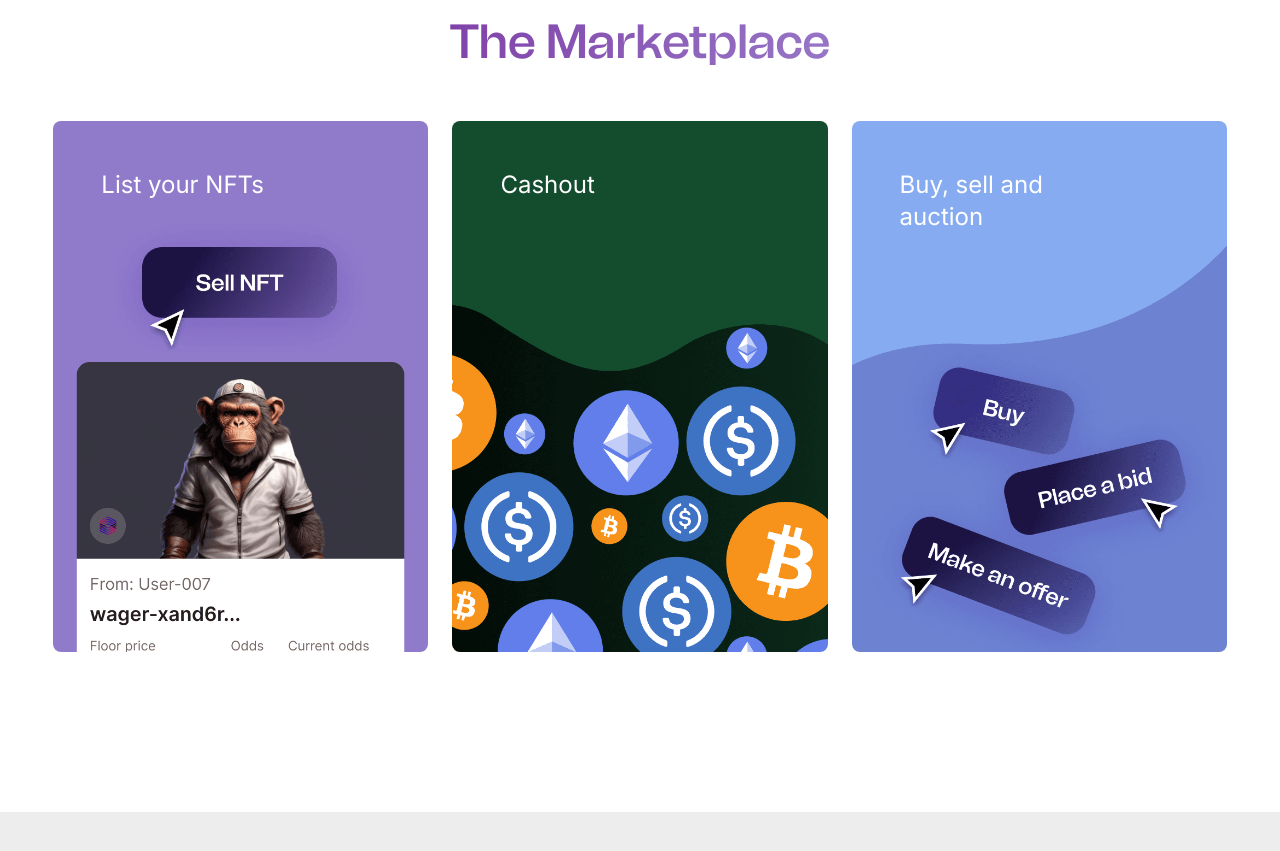
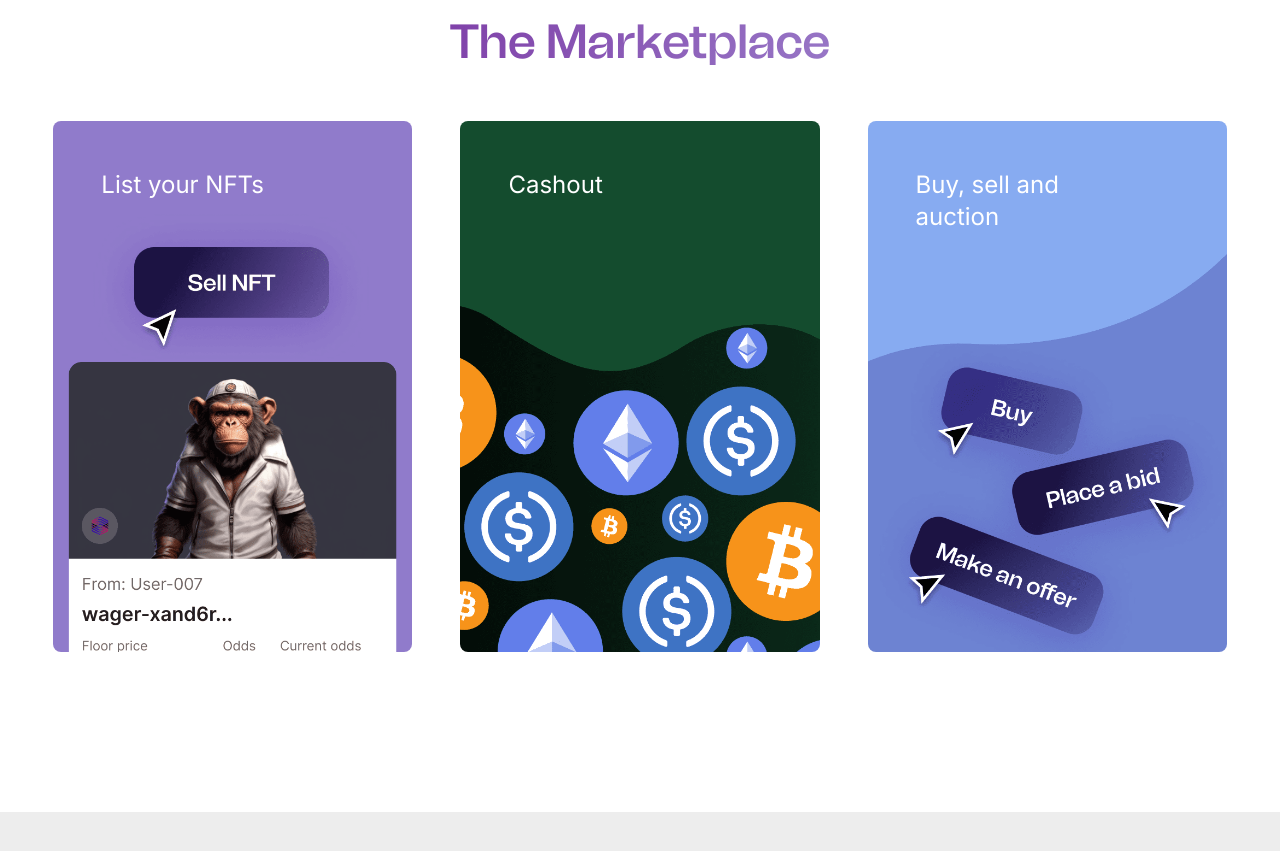
Before and after one commit to gitguti/bug-free-spoon, a Next.js app: page / in a window 1280 px wide. Shown: the part 2240-3091 px from the top of the page. Built offline with nearby package versions, Linux system fonts and the light colour scheme.

Commit message:
gap marketplace section

```diff
--- a/src/app/components/home/Section3.jsx
+++ b/src/app/components/home/Section3.jsx
@@ -23,7 +23,7 @@ const Section3 = () => {
         <Carousel slides={slides} />
       </div>
 
-      <div className="space-between gap-4 md:gap-6 hidden md:flex">
+      <div className="space-between gap-4 md:gap-6 xl:gap-12 hidden md:flex">
         <Card title="List your NFTs" backgroundImage="/section31.png" titleColor="text-white" />
         <Card title="Cashout" backgroundImage="/section32.png" titleColor="text-white" />
         <Card title="Buy, sell and auction" backgroundImage="/section33.png" titleColor="text-white" />
```
